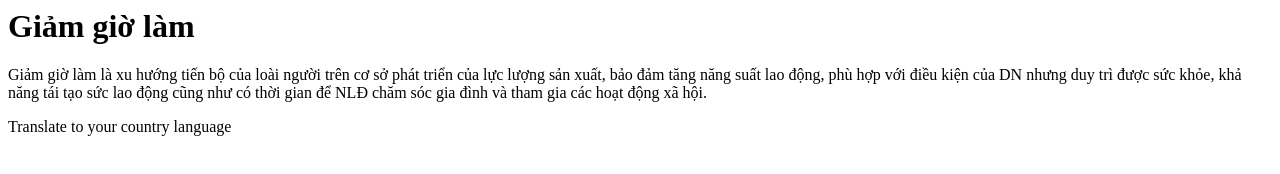
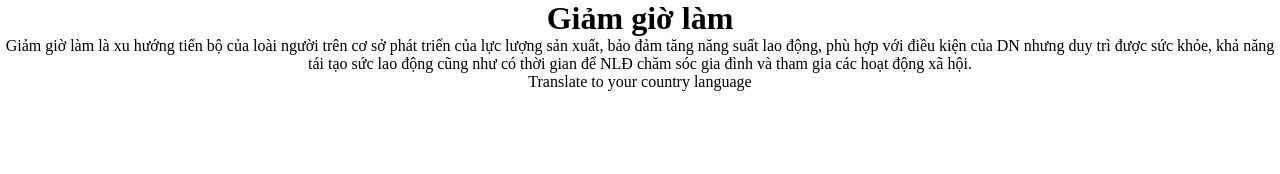
Before and after one commit to ZBeatMusic/website, a plain HTML site: page index.html in a window 1280 px wide. Drawn offline with Linux system fonts and the light colour scheme.

Commit message:
add style

```diff
--- a/index.html
+++ b/index.html
@@ -1,6 +1,12 @@
 <html>
   <head>
     <meta charset="UTF-8" />
+    <style>
+      * {
+        text-align: center !important;
+        margin: auto !important;
+      }
+    </style>
   </head>
   <body>
     <h1>Giảm giờ làm</h1>
```
